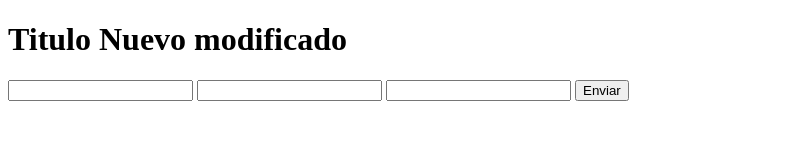
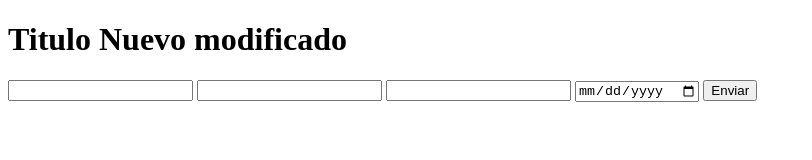
Before and after one commit to Alejandro-Ihuit/hello-world-git, a plain HTML site: page index.html in a window 1280 px wide. Shown: the whole page, without its empty margins (0-812 px from the left). Drawn offline with Linux system fonts and the light colour scheme.

Commit message:
se implemento bith

```diff
--- a/index.html
+++ b/index.html
@@ -12,6 +12,7 @@
         <input type="number" name="firstname" id="firstname">
         <input type="text" name="lastname" id="lastname">
         <input type="numbre" name="age" id="age">
+        <input type="date" name="birthday" id="brithday">
         <input type="button" value="Enviar">
     </form>
 </body>
```
